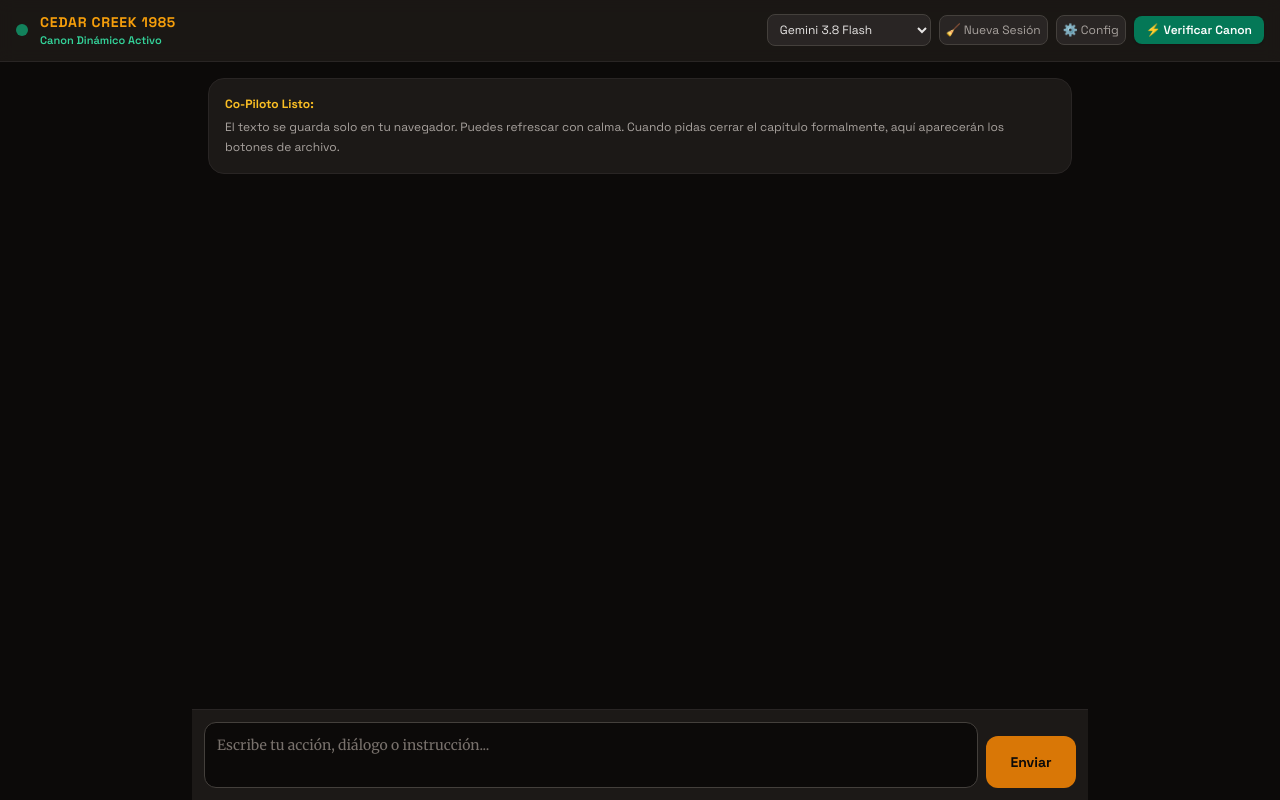
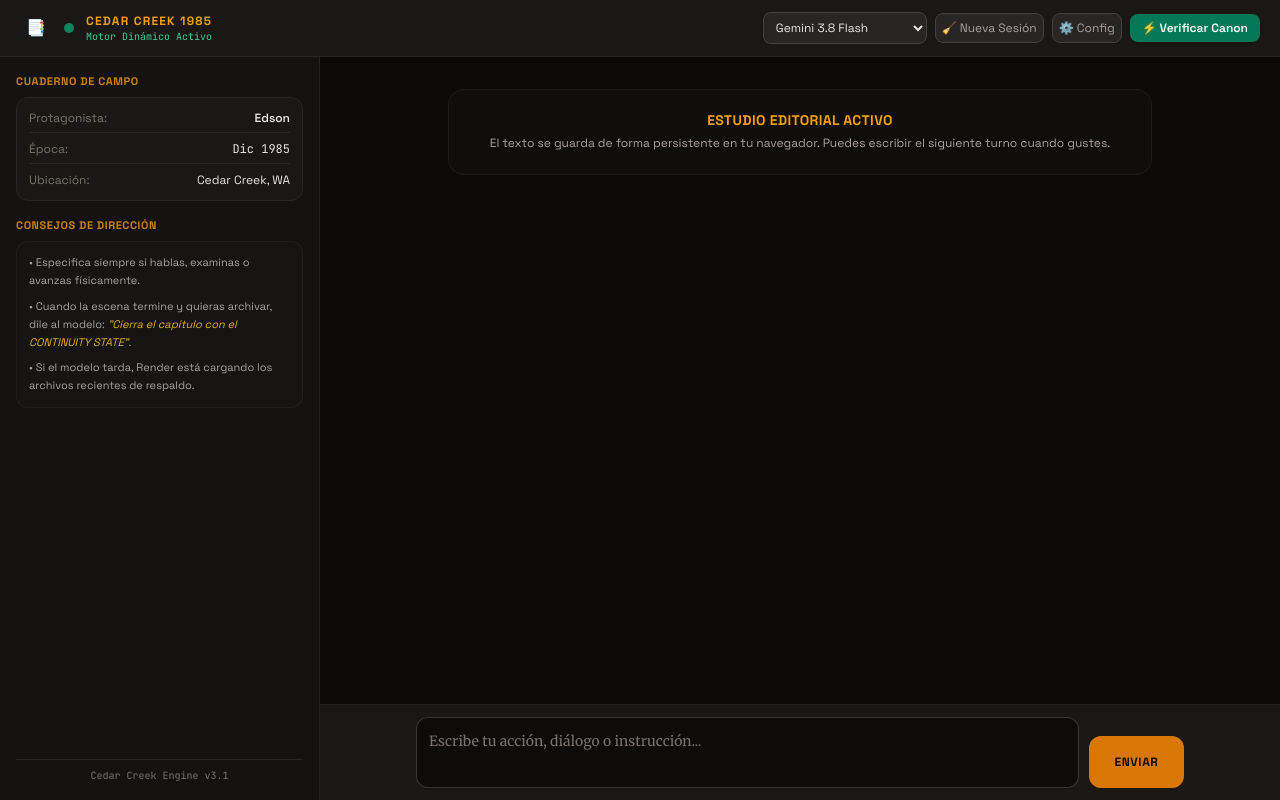
Before and after one commit to XRhaegal/novel-engine, a FastAPI app: page / in a window 1280 px wide. Run offline with FastAPI, Linux system fonts and the light colour scheme; some libraries are stand-ins or nearby versions.

Commit message:
Update index.html

```diff
--- a/templates/index.html
+++ b/templates/index.html
@@ -2,40 +2,51 @@
 <html lang="es" class="h-full bg-stone-950 text-stone-100">
 <head>
   <meta charset="UTF-8">
-  <meta name="viewport" content="width=device-width, initial-scale=1.0, maximum-scale=1.0, user-scalable=no">
+  <meta name="viewport" content="width=device-width, initial-scale=1.0">
   <title>Cedar Creek 1985 - Studio</title>
   <script src="https://cdn.tailwindcss.com"></script>
   <link rel="preconnect" href="https://fonts.googleapis.com">
   <link rel="preconnect" href="https://fonts.gstatic.com">
-  <link href="https://fonts.googleapis.com/css2?family=Merriweather:ital,wght@0,300;0,400;0,700;1,300&family=Space+Grotesk:wght@400;600;700&display=swap" rel="stylesheet">
+  <link href="https://fonts.googleapis.com/css2?family=Merriweather:ital,wght@0,300;0,400;0,700;1,300&family=Space+Grotesk:wght@400;600;700&family=JetBrains+Mono:wght@400;500&display=swap" rel="stylesheet">
   <style>
     body { font-family: 'Space Grotesk', sans-serif; }
     .novel-font { font-family: 'Merriweather', serif; }
+    .mono-font { font-family: 'JetBrains Mono', monospace; }
+
+    /* Scrollbar sobrio estilo vintage */
+    ::-webkit-scrollbar { width: 6px; height: 6px; }
+    ::-webkit-scrollbar-track { background: #0c0a09; }
+    ::-webkit-scrollbar-thumb { background: #292524; border-radius: 3px; }
+    ::-webkit-scrollbar-thumb:hover { background: #44403c; }
+
     @keyframes bounce-delay {
       0%, 80%, 100% { transform: scale(0); opacity: 0.3; }
       40% { transform: scale(1.0); opacity: 1; }
     }
     .typing-dot {
       display: inline-block;
-      width: 8px;
-      height: 8px;
+      width: 7px;
+      height: 7px;
       border-radius: 50%;
-      background-color: #f59e0b;
+      background-color: #d97706;
       animation: bounce-delay 1.4s infinite ease-in-out both;
     }
     .typing-dot:nth-child(1) { animation-delay: -0.32s; }
     .typing-dot:nth-child(2) { animation-delay: -0.16s; }
   </style>
 </head>
-<body class="h-full flex flex-col antialiased">
+<body class="h-full flex flex-col bg-stone-950 antialiased overflow-hidden select-none">
 
   <!-- Header Superior -->
-  <header class="bg-stone-900/90 backdrop-blur border-b border-stone-800 px-4 py-3 flex items-center justify-between z-10 gap-2">
+  <header class="bg-stone-900/95 backdrop-blur border-b border-stone-800 px-5 py-2.5 flex items-center justify-between z-20 shrink-0">
     <div class="flex items-center gap-3">
-      <div id="status-orb" class="w-3 h-3 rounded-full bg-emerald-500 animate-pulse"></div>
+      <button onclick="toggleSidebar()" title="Alternar panel lateral" class="p-1.5 text-stone-400 hover:text-amber-400 hover:bg-stone-800 rounded-lg transition">
+        📑
+      </button>
+      <div id="status-orb" class="w-2.5 h-2.5 rounded-full bg-emerald-500 animate-pulse"></div>
       <div>
-        <h1 class="text-sm font-bold tracking-wider uppercase text-amber-500">Cedar Creek 1985</h1>
-        <p id="cache-badge" class="text-[11px] text-emerald-400 font-semibold">Canon Dinámico Activo</p>
+        <h1 class="text-xs font-bold tracking-widest uppercase text-amber-500">Cedar Creek 1985</h1>
+        <p id="cache-badge" class="text-[10px] text-emerald-400 mono-font">Motor Dinámico Activo</p>
       </div>
     </div>
 
@@ -47,7 +58,7 @@
         <option value="gemini-3.1-pro-preview">Gemini 3.1 Pro Preview</option>
       </select>
 
-      <button onclick="clearSessionHistory()" title="Vaciar la pantalla para iniciar un capítulo limpio" class="p-1.5 text-stone-400 hover:text-rose-400 text-xs bg-stone-800 rounded-lg border border-stone-700 transition flex items-center gap-1">
+      <button onclick="clearSessionHistory()" title="Vaciar la pantalla para iniciar un capítulo limpio" class="p-1.5 text-stone-400 hover:text-rose-400 text-xs bg-stone-800 rounded-lg border border-stone-700 transition">
         🧹 Nueva Sesión
       </button>
       <button onclick="toggleConfigModal()" class="p-1.5 text-stone-400 hover:text-amber-400 text-xs bg-stone-800 rounded-lg border border-stone-700 transition">
@@ -60,33 +71,76 @@
     </div>
   </header>
 
-  <!-- Feed de Lectura -->
-  <main id="chat-stream" class="flex-1 overflow-y-auto p-4 space-y-4 max-w-4xl mx-auto w-full">
-    <div id="welcome-card" class="bg-stone-900 border border-stone-800 rounded-2xl p-4 text-xs text-stone-400 leading-relaxed">
-      <strong class="text-amber-400 block mb-1">Co-Piloto Listo:</strong>
-      El texto se guarda solo en tu navegador. Puedes refrescar con calma. Cuando pidas cerrar el capítulo formalmente, aquí aparecerán los botones de archivo.
+  <!-- Área de Trabajo Principal (Sidebar + Feed de Lectura) -->
+  <div class="flex-1 flex overflow-hidden relative">
+
+    <!-- Panel Lateral Izquierdo (Continuidad & Info) -->
+    <aside id="sidebar" class="w-80 bg-stone-900/60 border-r border-stone-800/80 p-4 overflow-y-auto hidden lg:flex flex-col gap-4 shrink-0 text-xs">
+      <div>
+        <h2 class="text-[11px] font-bold tracking-wider uppercase text-amber-500/80 mb-2">Cuaderno de Campo</h2>
+        <div class="bg-stone-900/80 border border-stone-800 rounded-xl p-3 space-y-2 text-stone-300">
+          <div class="flex justify-between border-b border-stone-800 pb-1.5">
+            <span class="text-stone-500">Protagonista:</span>
+            <span class="font-semibold text-stone-200">Edson</span>
           </div>
-  </main>
+          <div class="flex justify-between border-b border-stone-800 pb-1.5">
+            <span class="text-stone-500">Época:</span>
+            <span class="mono-font text-stone-200">Dic 1985</span>
+          </div>
+          <div class="flex justify-between">
+            <span class="text-stone-500">Ubicación:</span>
+            <span class="text-stone-200">Cedar Creek, WA</span>
+          </div>
+        </div>
+      </div>
 
-  <!-- Entrada de Texto -->
-  <footer class="bg-stone-900 border-t border-stone-800 p-3 max-w-4xl mx-auto w-full">
-    <div class="flex gap-2 items-end">
-      <textarea id="prompt-box" rows="2" placeholder="Escribe tu acción, diálogo o instrucción..." class="flex-1 bg-stone-950 border border-stone-700 rounded-xl p-3 text-sm text-stone-100 placeholder-stone-500 focus:outline-none focus:border-amber-500 resize-none novel-font"></textarea>
-      <button onclick="sendTurn()" id="btn-send" class="bg-amber-600 hover:bg-amber-500 text-stone-950 font-bold px-4 py-3 rounded-xl text-sm transition h-[52px] flex items-center justify-center min-w-[90px]">
+      <div class="flex-1 flex flex-col min-h-0">
+        <h2 class="text-[11px] font-bold tracking-wider uppercase text-amber-500/80 mb-2">Consejos de Dirección</h2>
+        <div class="bg-stone-900/40 border border-stone-800/60 rounded-xl p-3 text-stone-400 space-y-2 text-[11px] leading-relaxed overflow-y-auto">
+          <p>• Especifica siempre si hablas, examinas o avanzas físicamente.</p>
+          <p>• Cuando la escena termine y quieras archivar, dile al modelo: <em class="text-amber-400/90">"Cierra el capítulo con el CONTINUITY STATE"</em>.</p>
+          <p>• Si el modelo tarda, Render está cargando los archivos recientes de respaldo.</p>
+        </div>
+      </div>
+
+      <div class="pt-2 border-t border-stone-800 text-[10px] text-stone-500 text-center mono-font">
+        Cedar Creek Engine v3.1
+      </div>
+    </aside>
+
+    <!-- Columna Central: Página de Lectura (Estilo Libro) -->
+    <main class="flex-1 flex flex-col h-full bg-stone-950 overflow-hidden">
+
+      <!-- Contenedor con scroll del libro -->
+      <div id="chat-stream" class="flex-1 overflow-y-auto p-4 md:p-8 space-y-6 max-w-3xl mx-auto w-full">
+        <div id="welcome-card" class="border border-stone-800/60 bg-stone-900/30 rounded-2xl p-5 text-xs text-stone-400 leading-relaxed text-center">
+          <span class="text-amber-500 font-bold block mb-1 text-sm tracking-wide">ESTUDIO EDITORIAL ACTIVO</span>
+          El texto se guarda de forma persistente en tu navegador. Puedes escribir el siguiente turno cuando gustes.
+        </div>
+      </div>
+
+      <!-- Barra de Entrada Inferior -->
+      <footer class="bg-stone-900/90 backdrop-blur border-t border-stone-800/80 p-3 shrink-0">
+        <div class="max-w-3xl mx-auto flex gap-2.5 items-end">
+          <textarea id="prompt-box" rows="2" placeholder="Escribe tu acción, diálogo o instrucción..." class="flex-1 bg-stone-950/80 border border-stone-700/80 rounded-xl p-3 text-sm text-stone-100 placeholder-stone-500 focus:outline-none focus:border-amber-500/80 resize-none novel-font leading-relaxed"></textarea>
+          <button onclick="sendTurn()" id="btn-send" class="bg-amber-600 hover:bg-amber-500 text-stone-950 font-bold px-4 py-3 rounded-xl text-xs uppercase tracking-wider transition h-[52px] flex items-center justify-center min-w-[95px] shrink-0">
             <span id="send-label">Enviar</span>
             <span id="send-spinner" class="hidden animate-spin text-base">⏳</span>
           </button>
         </div>
       </footer>
+    </main>
+
+  </div>
 
   <!-- Toast Notificaciones -->
-  <div id="toast" class="fixed bottom-20 right-4 max-w-sm bg-stone-900 border border-emerald-500/50 text-stone-200 text-xs px-4 py-3 rounded-xl shadow-2xl transition-all duration-300 opacity-0 translate-y-4 pointer-events-none z-50 flex items-center gap-2">
+  <div id="toast" class="fixed bottom-20 right-5 max-w-sm bg-stone-900 border border-emerald-500/50 text-stone-200 text-xs px-4 py-3 rounded-xl shadow-2xl transition-all duration-300 opacity-0 translate-y-4 pointer-events-none z-50 flex items-center gap-2">
     <span class="text-emerald-400 text-base">✔</span>
     <span id="toast-text">Notificación</span>
   </div>
 
   <!-- Modal Configuración -->
-  <div id="modal-config" class="hidden fixed inset-0 bg-black/75 flex items-center justify-center p-4 z-50">
+  <div id="modal-config" class="hidden fixed inset-0 bg-black/80 flex items-center justify-center p-4 z-50">
     <div class="bg-stone-900 border border-stone-700 rounded-2xl p-5 max-w-md w-full space-y-3">
       <h3 class="text-sm font-bold text-amber-400 uppercase tracking-wide">Configuración (BYOK)</h3>
       <p class="text-[11px] text-stone-400">Datos guardados únicamente en tu navegador.</p>
@@ -130,7 +184,6 @@
     document.getElementById('input-gh-owner').value = ghOwner;
     document.getElementById('input-gh-repo').value = ghRepo;
 
-    // Restauración de historial al recargar la página
     let sessionHistory = [];
     try {
       sessionHistory = JSON.parse(localStorage.getItem('CC_SESSION_HISTORY') || '[]');
@@ -147,7 +200,21 @@
         const container = document.getElementById('chat-stream');
         container.scrollTop = container.scrollHeight;
       }
+
+      // Atajo de teclado: Enter para enviar, Shift+Enter para salto de línea
+      const pBox = document.getElementById('prompt-box');
+      pBox.addEventListener('keydown', (e) => {
+        if (e.key === 'Enter' && !e.shiftKey) {
+          e.preventDefault();
+          sendTurn();
+        }
       });
+    });
+
+    function toggleSidebar() {
+      const sb = document.getElementById('sidebar');
+      sb.classList.toggle('hidden');
+    }
 
     function saveHistoryToStorage() {
       localStorage.setItem('CC_SESSION_HISTORY', JSON.stringify(sessionHistory));
@@ -159,8 +226,8 @@
       localStorage.removeItem('CC_SESSION_HISTORY');
       const container = document.getElementById('chat-stream');
       container.innerHTML = `
-        <div id="welcome-card" class="bg-stone-900 border border-stone-800 rounded-2xl p-4 text-xs text-stone-400 leading-relaxed">
-          <strong class="text-amber-400 block mb-1">Co-Piloto Listo:</strong>
+        <div id="welcome-card" class="border border-stone-800/60 bg-stone-900/30 rounded-2xl p-5 text-xs text-stone-400 leading-relaxed text-center">
+          <span class="text-amber-500 font-bold block mb-1 text-sm tracking-wide">ESTUDIO EDITORIAL ACTIVO</span>
           Nueva sesión iniciada. Escribe tus acciones cuando desees.
         </div>
       `;
@@ -172,8 +239,8 @@
       const toastText = document.getElementById('toast-text');
       toastText.innerText = text;
       toast.className = isError
-        ? "fixed bottom-20 right-4 max-w-sm bg-stone-900 border border-rose-500/50 text-stone-200 text-xs px-4 py-3 rounded-xl shadow-2xl transition-all duration-300 opacity-100 translate-y-0 z-50 flex items-center gap-2"
-        : "fixed bottom-20 right-4 max-w-sm bg-stone-900 border border-emerald-500/50 text-stone-200 text-xs px-4 py-3 rounded-xl shadow-2xl transition-all duration-300 opacity-100 translate-y-0 z-50 flex items-center gap-2";
+        ? "fixed bottom-20 right-5 max-w-sm bg-stone-900 border border-rose-500/50 text-stone-200 text-xs px-4 py-3 rounded-xl shadow-2xl transition-all duration-300 opacity-100 translate-y-0 z-50 flex items-center gap-2"
+        : "fixed bottom-20 right-5 max-w-sm bg-stone-900 border border-emerald-500/50 text-stone-200 text-xs px-4 py-3 rounded-xl shadow-2xl transition-all duration-300 opacity-100 translate-y-0 z-50 flex items-center gap-2";
 
       setTimeout(() => {
         toast.className = toast.className.replace('opacity-100 translate-y-0', 'opacity-0 translate-y-4 pointer-events-none');
@@ -196,7 +263,7 @@
       localStorage.setItem('GH_REPO', ghRepo);
 
       toggleConfigModal();
-      showToast("Configuración guardada en tu navegador.");
+      showToast("Configuración guardada.");
     }
 
     function getSelectedModel() {
@@ -245,9 +312,9 @@
       const container = document.getElementById('chat-stream');
       const bubble = document.createElement('div');
       bubble.id = 'thinking-bubble';
-      bubble.className = "bg-stone-900/50 border border-stone-800/80 rounded-2xl p-4 mr-2 shadow-sm flex items-center gap-3";
+      bubble.className = "bg-stone-900/40 border border-stone-800/80 rounded-2xl p-4 shadow-sm flex items-center gap-3";
       bubble.innerHTML = `
-        <span class="text-xs font-bold uppercase tracking-wider text-amber-500">Cedar Creek AI</span>
+        <span class="text-[10px] font-bold uppercase tracking-wider text-amber-500">Cedar Creek AI</span>
         <div class="flex items-center gap-1.5 py-1">
           <span class="typing-dot"></span>
           <span class="typing-dot"></span>
@@ -321,16 +388,21 @@
 
       const container = document.getElementById('chat-stream');
       const wrapper = document.createElement('div');
-      wrapper.className = role === 'user'
-        ? "bg-stone-900 border border-stone-800 rounded-2xl p-4 ml-6 shadow-sm"
-        : "bg-stone-900/50 border border-stone-800/80 rounded-2xl p-4 mr-2 shadow-sm space-y-3";
+
+      if (role === 'user') {
+        wrapper.className = "bg-stone-900/70 border border-stone-800 rounded-2xl p-4 ml-8 md:ml-16 shadow-sm";
+      } else if (role === 'assistant') {
+        wrapper.className = "bg-stone-900/30 border border-stone-800/60 rounded-2xl p-5 md:p-6 shadow-sm space-y-3";
+      } else {
+        wrapper.className = "bg-rose-950/20 border border-rose-900/50 rounded-2xl p-4 shadow-sm text-rose-300";
+      }
 
       let actionsHtml = '';
       const isChapterClosing = text.includes("CONTINUITY STATE") || text.includes("FIN DEL CAPÍTULO") || text.includes("═ CONTINUITY");
 
       if (role === 'assistant' && isChapterClosing) {
         actionsHtml = `
-          <div class="pt-3 mt-2 border-t border-stone-800/80 flex justify-end gap-2 flex-wrap animate-fade-in">
+          <div class="pt-3 mt-3 border-t border-stone-800 flex justify-end gap-2 flex-wrap">
             <button onclick="downloadCompleteSession()" class="bg-stone-800 hover:bg-stone-700 text-stone-200 text-xs px-3 py-1.5 rounded-lg border border-stone-700 transition font-sans flex items-center gap-1.5">
               📥 Descargar Capítulo Completo (.txt)
             </button>
@@ -341,10 +413,10 @@
         `;
       }
 
-      const roleColor = role === 'user' ? 'text-amber-500' : (role === 'error' ? 'text-rose-400' : 'text-emerald-400');
+      const roleColor = role === 'user' ? 'text-amber-500' : (role === 'error' ? 'text-rose-400' : 'text-amber-400/90');
       wrapper.innerHTML = `
-        <div class="text-xs font-bold uppercase tracking-wider ${roleColor} mb-1">${sender}</div>
-        <div class="text-sm text-stone-200 novel-font leading-relaxed whitespace-pre-wrap">${text}</div>
+        <div class="text-[10px] font-bold uppercase tracking-wider ${roleColor} mb-2">${sender}</div>
+        <div class="text-[15px] text-stone-200 novel-font leading-relaxed whitespace-pre-wrap">${text}</div>
         ${actionsHtml}
       `;
       container.appendChild(wrapper);
@@ -381,7 +453,7 @@
         return showToast("Configura tu GitHub Token en ⚙️ Config.", true);
       }
 
-      const chapterNum = prompt("Número del capítulo que vas a archivar (ej. 26):", "26");
+      const chapterNum = prompt("Número del capítulo que vas a archivar:", "26");
       if (!chapterNum) return;
 
       const confirmAction = confirm(`¿Cerrar y archivar el Capítulo ${chapterNum} en GitHub y actualizar la Sección 15?`);
```
Lines whose indentation alone changed are shown as unchanged.
